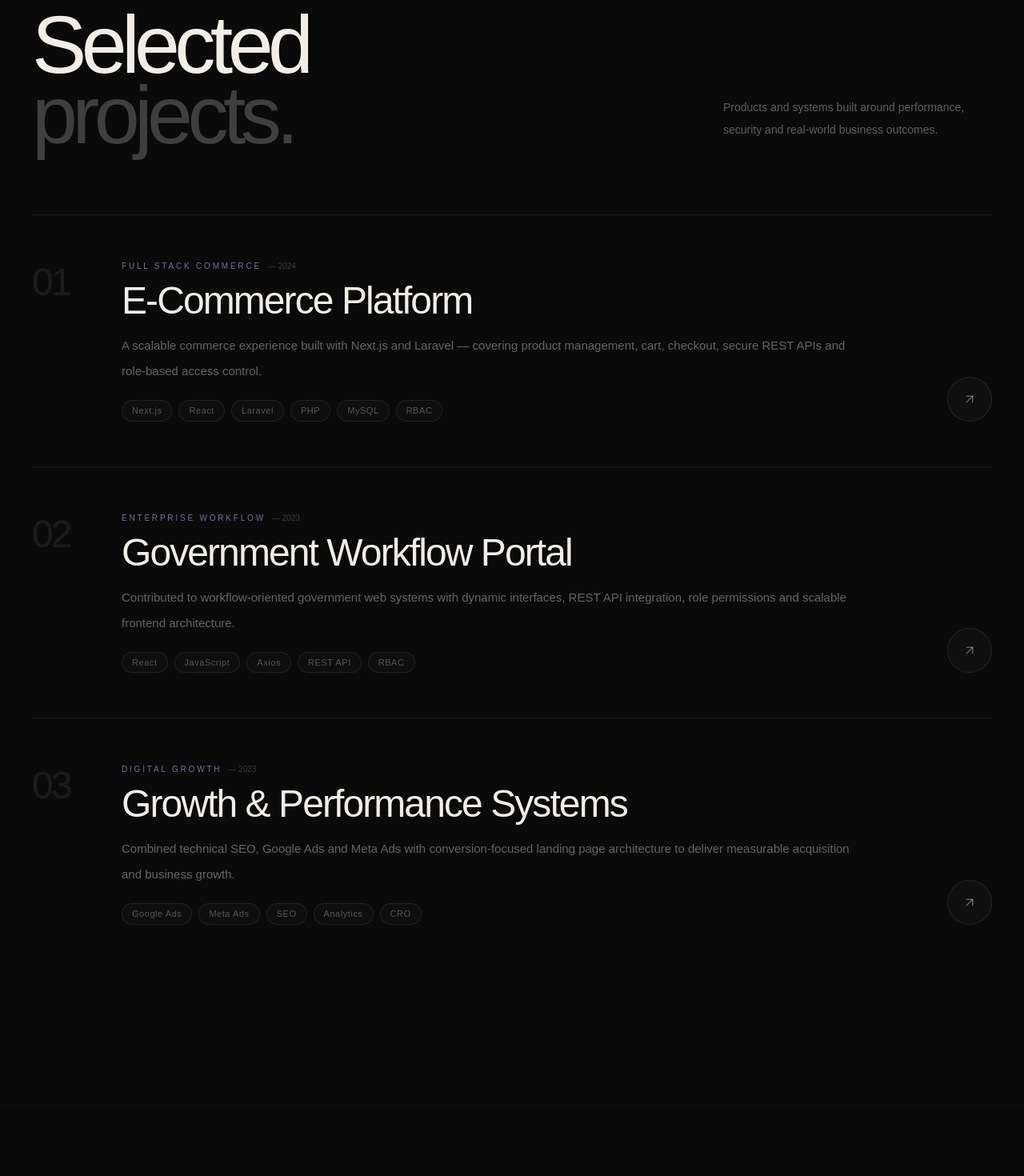
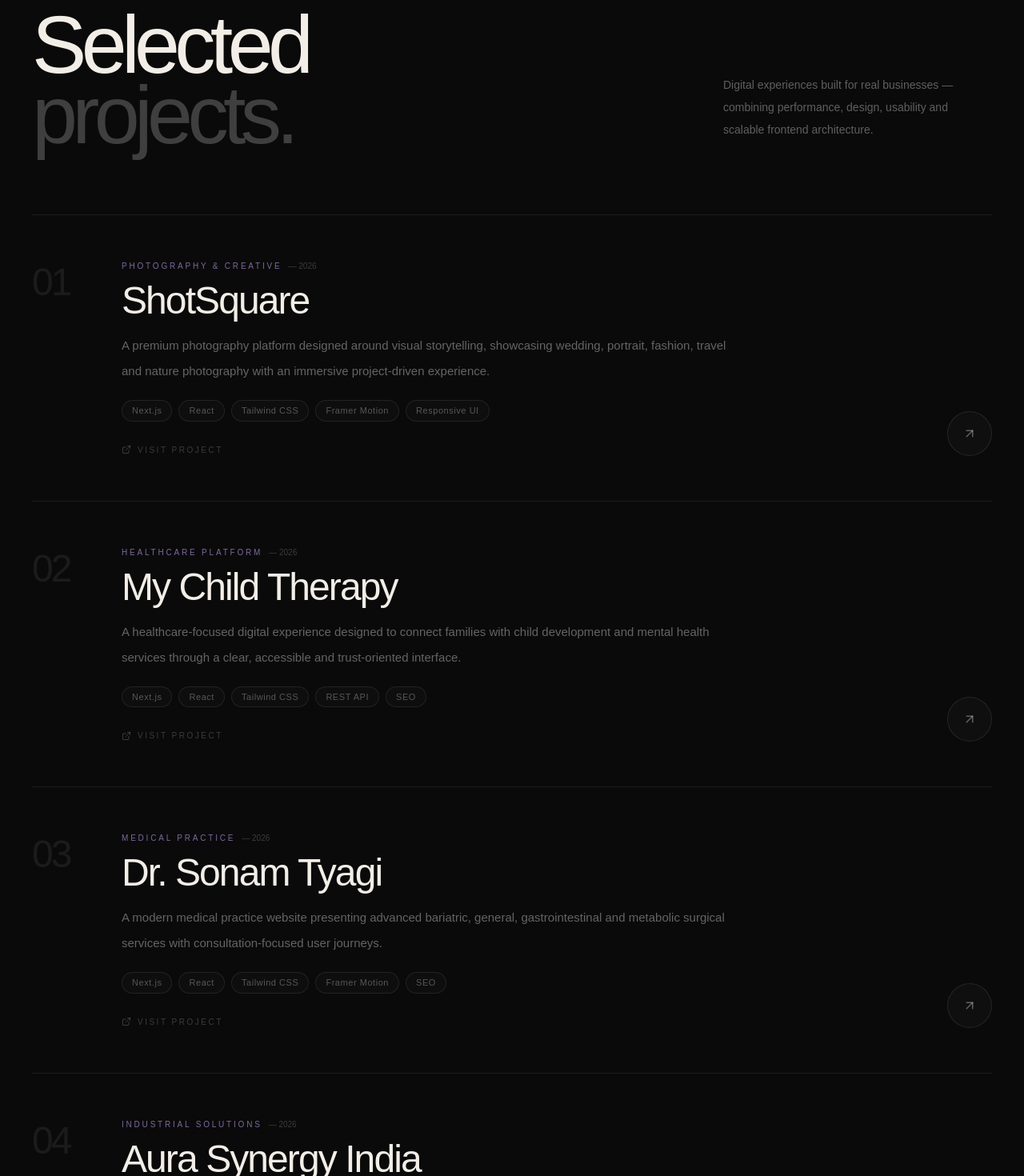
Before and after one commit to rajeevsahofficial/portfolio, a Next.js app: page / in a window 1280 px wide. Shown: the part 2300-3770 px from the top of the page at 80% size. Built offline with nearby package versions, Linux system fonts and the light colour scheme.

Commit message:
Projects updated

```diff
--- a/src/components/home/contact/index.tsx
+++ b/src/components/home/contact/index.tsx
@@ -6,8 +6,8 @@ import { FaGithub, FaLinkedin } from "react-icons/fa";
 import MagneticButton from "@/components/home/shared/MagneticButton";
 
 const socials = [
-  { label: "GitHub",   icon: FaGithub,  href: "#",                              handle: "github.com/rajeev" },
-  { label: "LinkedIn", icon: FaLinkedin, href: "#",                              handle: "linkedin.com/in/rajeev" },
+  { label: "GitHub",   icon: FaGithub,  href: "https://github.com/rajeevkrsah",                              handle: "github.com/rajeevkrsah" },
+  { label: "LinkedIn", icon: FaLinkedin, href: "https://www.linkedin.com/in/the-rajeev-sah",                              handle: "linkedin.com/in/the-rajeev-sah" },
   { label: "Email",    icon: Mail,       href: "mailto:rajeev855107@gmail.com",  handle: "rajeev855107@gmail.com" },
 ];
 
--- a/src/components/home/footer/index.tsx
+++ b/src/components/home/footer/index.tsx
@@ -26,14 +26,14 @@ export default function Footer() {
           {/* center — socials */}
           <div className="flex items-center gap-5">
             <a
-              href="#"
+              href="https://github.com/rajeevkrsah"
               aria-label="GitHub"
               className="text-white/25 transition-colors duration-200 hover:text-white/65"
             >
               <FaGithub size={16} />
             </a>
             <a
-              href="#"
+              href="https://www.linkedin.com/in/the-rajeev-sah"
               aria-label="LinkedIn"
               className="text-white/25 transition-colors duration-200 hover:text-white/65"
             >
--- a/src/components/home/work/index.tsx
+++ b/src/components/home/work/index.tsx
@@ -1,35 +1,48 @@
 "use client";
 
 import { motion } from "framer-motion";
-import { ArrowUpRight } from "lucide-react";
+import { ArrowUpRight, ExternalLink } from "lucide-react";
 
 const projects = [
   {
     number: "01",
-    type: "Full Stack Commerce",
-    title: "E-Commerce Platform",
+    type: "Photography & Creative",
+    title: "ShotSquare",
     description:
-      "A scalable commerce experience built with Next.js and Laravel — covering product management, cart, checkout, secure REST APIs and role-based access control.",
-    stack: ["Next.js", "React", "Laravel", "PHP", "MySQL", "RBAC"],
-    year: "2024",
+      "A premium photography platform designed around visual storytelling, showcasing wedding, portrait, fashion, travel and nature photography with an immersive project-driven experience.",
+    stack: ["Next.js", "React", "Tailwind CSS", "Framer Motion", "Responsive UI"],
+    year: "2026",
+    url: "https://www.shotsquare.com/",
   },
   {
     number: "02",
-    type: "Enterprise Workflow",
-    title: "Government Workflow Portal",
+    type: "Healthcare Platform",
+    title: "My Child Therapy",
     description:
-      "Contributed to workflow-oriented government web systems with dynamic interfaces, REST API integration, role permissions and scalable frontend architecture.",
-    stack: ["React", "JavaScript", "Axios", "REST API", "RBAC"],
-    year: "2023",
+      "A healthcare-focused digital experience designed to connect families with child development and mental health services through a clear, accessible and trust-oriented interface.",
+    stack: ["Next.js", "React", "Tailwind CSS", "REST API", "SEO"],
+    year: "2026",
+    url: "https://www.mychildtherapy.org/",
   },
   {
     number: "03",
-    type: "Digital Growth",
-    title: "Growth & Performance Systems",
+    type: "Medical Practice",
+    title: "Dr. Sonam Tyagi",
     description:
-      "Combined technical SEO, Google Ads and Meta Ads with conversion-focused landing page architecture to deliver measurable acquisition and business growth.",
-    stack: ["Google Ads", "Meta Ads", "SEO", "Analytics", "CRO"],
-    year: "2023",
+      "A modern medical practice website presenting advanced bariatric, general, gastrointestinal and metabolic surgical services with consultation-focused user journeys.",
+    stack: ["Next.js", "React", "Tailwind CSS", "Framer Motion", "SEO"],
+    year: "2026",
+    url: "https://dr-sonam-tyagi.vercel.app/",
+  },
+  {
+    number: "04",
+    type: "Industrial Solutions",
+    title: "Aura Synergy India",
+    description:
+      "A product-focused industrial website showcasing GridSquare ceiling systems, wall paneling, cleanroom solutions and specialized building components for commercial and institutional projects.",
+    stack: ["Next.js", "React", "Tailwind CSS", "Product UI", "SEO"],
+    year: "2026",
+    url: "https://www.aurasynergyindia.com/",
   },
 ];
 
@@ -41,68 +54,85 @@ export default function Work() {
       className="relative z-10 border-t border-white/[0.06] bg-[#0a0a0a]"
     >
       <div className="mx-auto max-w-[1500px] px-6 py-20 md:px-10 md:py-44">
-
-        {/* section header */}
+        {/* Section Header */}
         <div className="mb-14 grid gap-6 md:mb-20 lg:grid-cols-[1fr_.4fr] lg:items-end">
           <div>
             <p className="mb-4 text-[10px] uppercase tracking-[0.35em] text-[#c7a7ff]">
               02 / Selected Work
             </p>
+
             <h2 className="text-[clamp(3rem,8vw,9rem)] font-medium leading-[0.86] tracking-[-0.065em]">
               Selected
               <br />
               <span className="text-white/22">projects.</span>
             </h2>
           </div>
+
           <p className="max-w-xs text-sm leading-7 text-white/35 lg:pb-3">
-            Products and systems built around performance, security and
-            real-world business outcomes.
+            Digital experiences built for real businesses — combining
+            performance, design, usability and scalable frontend architecture.
           </p>
         </div>
 
-        {/* project list */}
+        {/* Project List */}
         <div>
           {projects.map((project, index) => (
             <motion.article
               key={project.title}
               initial={{ opacity: 0, y: 70 }}
               whileInView={{ opacity: 1, y: 0 }}
-              viewport={{ once: true, margin: "-60px" }}
-              transition={{ duration: 0.9, delay: index * 0.07, ease: [0.16, 1, 0.3, 1] }}
+              viewport={{
+                once: true,
+                margin: "-60px",
+              }}
+              transition={{
+                duration: 0.9,
+                delay: index * 0.07,
+                ease: [0.16, 1, 0.3, 1],
+              }}
               className="group border-t border-white/[0.08]"
             >
+              <a
+                href={project.url}
+                target="_blank"
+                rel="noopener noreferrer"
+                className="block"
+                aria-label={`Visit ${project.title}`}
+              >
                 <div className="py-10 md:py-14 lg:grid lg:grid-cols-[80px_1fr_120px] lg:gap-8">
-
-                {/* index — hidden on mobile, shown on lg */}
+                  {/* Number — Desktop */}
                   <div className="hidden items-start pt-1 lg:flex">
                     <span className="text-5xl font-medium tracking-[-0.06em] text-white/[0.07] transition-colors duration-500 group-hover:text-white/15">
                       {project.number}
                     </span>
                   </div>
 
-                {/* main content */}
+                  {/* Main Content */}
                   <div className="min-w-0">
-                  {/* type + year + number (mobile) */}
+                    {/* Type + Year + Number */}
                     <div className="flex flex-wrap items-center gap-2">
-                    {/* number pill — mobile only */}
                       <span className="mr-1 text-[10px] font-medium text-white/20 lg:hidden">
                         {project.number}
                       </span>
+
                       <span className="text-[10px] uppercase tracking-[0.28em] text-[#c7a7ff]/60">
                         {project.type}
                       </span>
-                    <span className="text-[10px] text-white/20">— {project.year}</span>
+
+                      <span className="text-[10px] text-white/20">
+                        — {project.year}
+                      </span>
                     </div>
 
-                  {/* title + arrow (mobile: inline row) */}
+                    {/* Title */}
                     <div className="mt-3 flex items-start justify-between gap-4 lg:block">
                       <h3 className="text-2xl font-medium tracking-[-0.04em] transition-transform duration-500 group-hover:translate-x-1 sm:text-3xl md:text-4xl lg:text-5xl">
                         {project.title}
                       </h3>
 
-                    {/* arrow — mobile only (shown inline with title) */}
+                      {/* Mobile Arrow */}
                       <div className="mt-1 shrink-0 lg:hidden">
-                      <div className="flex h-10 w-10 items-center justify-center rounded-full border border-white/[0.09] bg-white/[0.025] transition-colors duration-300 group-hover:border-[#c7a7ff]/40 group-hover:bg-[#c7a7ff]/[0.06]">
+                        <div className="flex h-10 w-10 items-center justify-center rounded-full border border-white/[0.09] bg-white/[0.025] transition-all duration-300 group-hover:border-[#c7a7ff]/40 group-hover:bg-[#c7a7ff]/[0.06]">
                           <ArrowUpRight
                             size={15}
                             className="text-white/35 transition-colors duration-300 group-hover:text-[#c7a7ff]"
@@ -111,11 +141,12 @@ export default function Work() {
                       </div>
                     </div>
 
-                  <p className="mt-4 text-[14px] leading-7 text-white/37 md:text-[15px] md:leading-8">
+                    {/* Description */}
+                    <p className="mt-4 max-w-3xl text-[14px] leading-7 text-white/37 md:text-[15px] md:leading-8">
                       {project.description}
                     </p>
 
-                  {/* stack pills */}
+                    {/* Stack */}
                     <div className="mt-5 flex flex-wrap gap-2">
                       {project.stack.map((tech) => (
                         <span
@@ -126,14 +157,27 @@ export default function Work() {
                         </span>
                       ))}
                     </div>
+
+                    {/* Visit Project */}
+                    <div className="mt-7 flex items-center gap-2 text-[10px] uppercase tracking-[0.25em] text-white/20 transition-colors duration-300 group-hover:text-[#c7a7ff]/70">
+                      <ExternalLink size={12} />
+                      <span>Visit Project</span>
+                    </div>
                   </div>
 
-                {/* arrow — desktop only */}
+                  {/* Desktop Arrow */}
                   <div className="hidden items-end justify-end lg:flex">
                     <motion.div
-                    whileHover={{ rotate: 12, scale: 1.08 }}
-                    transition={{ type: "spring", stiffness: 300, damping: 18 }}
-                    className="flex h-14 w-14 items-center justify-center rounded-full border border-white/[0.09] bg-white/[0.025] transition-colors duration-300 group-hover:border-[#c7a7ff]/40 group-hover:bg-[#c7a7ff]/[0.06]"
+                      whileHover={{
+                        rotate: 12,
+                        scale: 1.08,
+                      }}
+                      transition={{
+                        type: "spring",
+                        stiffness: 300,
+                        damping: 18,
+                      }}
+                      className="flex h-14 w-14 items-center justify-center rounded-full border border-white/[0.09] bg-white/[0.025] transition-all duration-300 group-hover:border-[#c7a7ff]/40 group-hover:bg-[#c7a7ff]/[0.06]"
                     >
                       <ArrowUpRight
                         size={18}
@@ -141,8 +185,8 @@ export default function Work() {
                       />
                     </motion.div>
                   </div>
-
                 </div>
+              </a>
             </motion.article>
           ))}
         </div>
```
Lines whose indentation alone changed are shown as unchanged.
